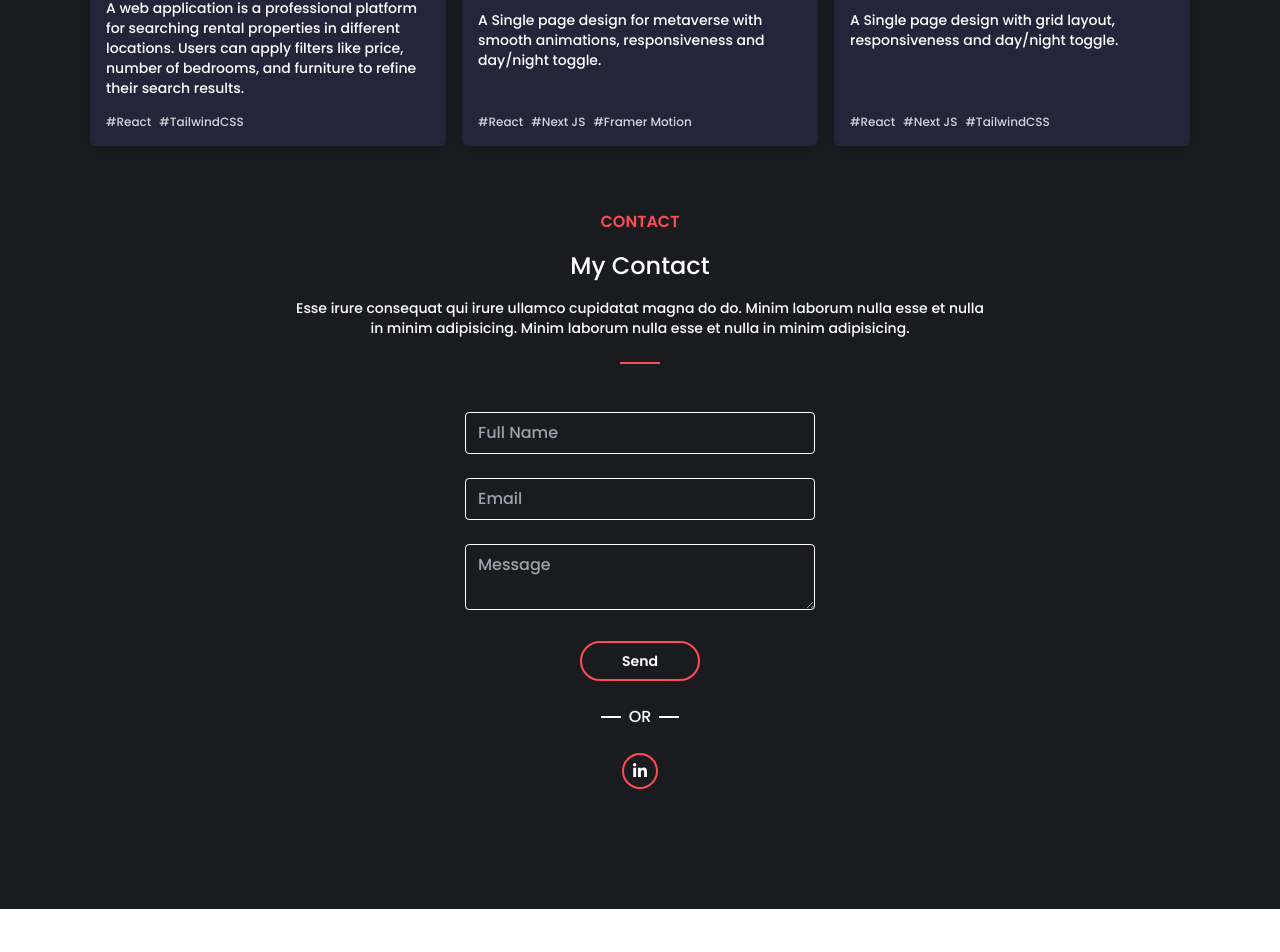
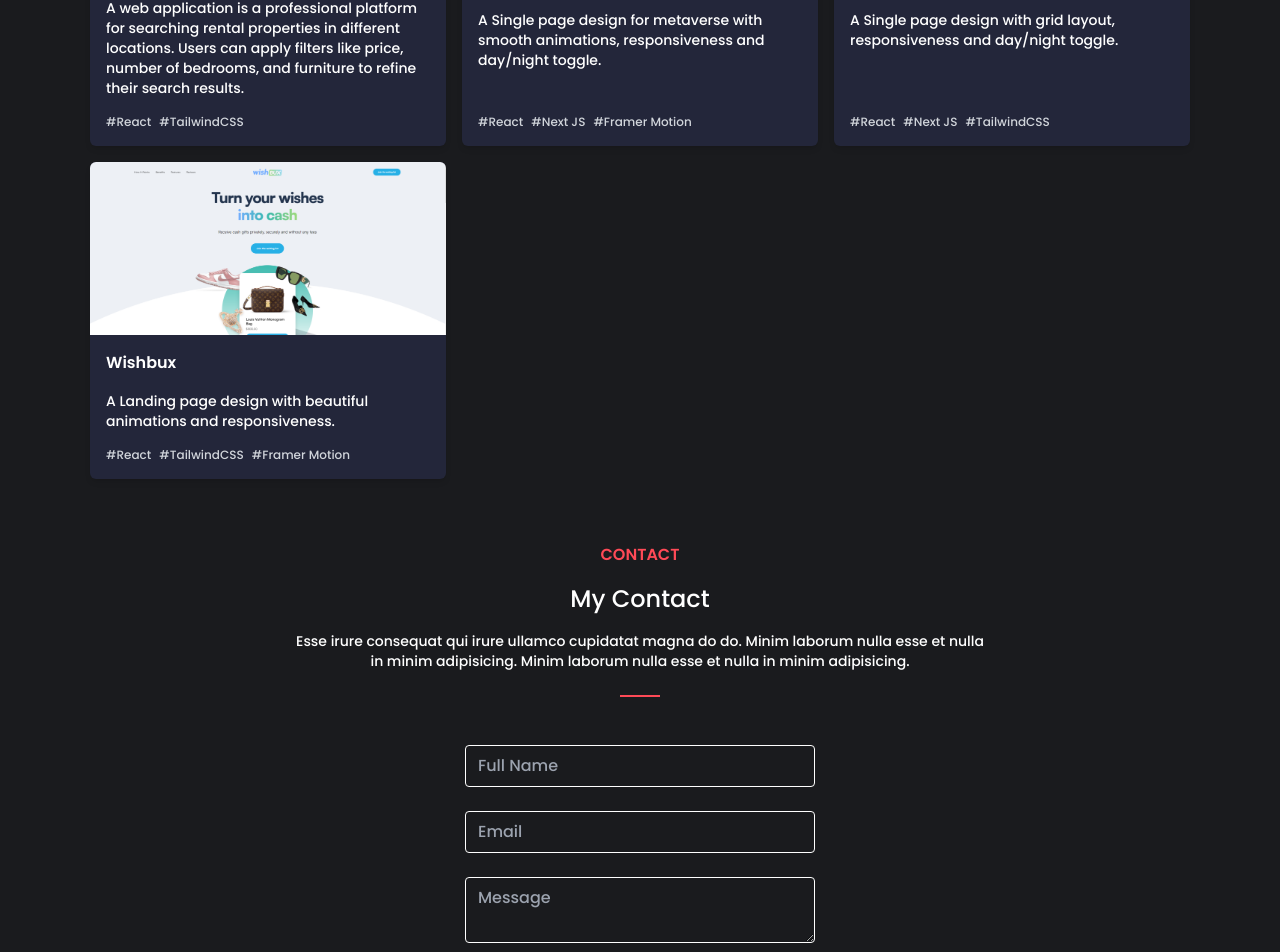
Before and after one commit to Waheed4719/my-portfolio, a React (Create React App) app: page / in a window 1280 px wide. Shown: the part 5583-6535 px from the top of the page. Before the commit the page ends 6492 px from the top, so only its background shows below. Built offline with nearby package versions, Linux system fonts and the light colour scheme; the HTML template or start-up script is replaced by a standard one.

Commit message:
Add Wishbox project

```diff
--- a/src/json/data.ts
+++ b/src/json/data.ts
@@ -7,6 +7,7 @@ import XukiniImage from '../assets/images/Xukini.png';
 import MetaverseImage from '../assets/images/Metaverse.png';
 import UphomeImage from '../assets/images/Uphome.png';
 import BoxmindImage from '../assets/images/Boxmind.png';
+import WishbuxImage from '../assets/images/Wishbux.png';
 
 import {
     css,
@@ -138,6 +139,13 @@ export const projects = [
         description: 'A Single page design with grid layout, responsiveness and day/night toggle.',
         technologies: ['React', 'Next JS', 'TailwindCSS'],
         link: 'https://boxmind.vercel.app/'
+    },
+    {
+        image: WishbuxImage,
+        title: 'Wishbux',
+        description: 'A Landing page design with beautiful animations and responsiveness.',
+        technologies: ['React', 'TailwindCSS', 'Framer Motion'],
+        link: 'https://wishbux.vercel.app/'
     }
 ];
 export const services = [
```
Also changed, not shown: src/assets/images/Gameco.png (added), src/assets/images/Wishbux.png (added).
